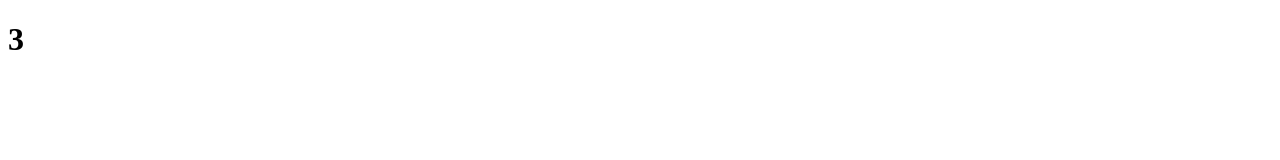
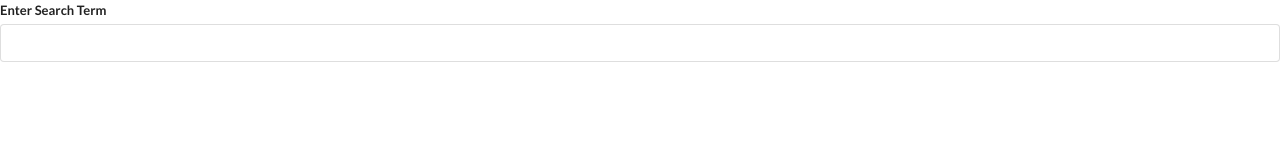
Before and after one commit to enesarifard/widgets, a React (Create React App) app: page / in a window 1280 px wide. Shown: the top 160 px of the page. Built offline with nearby package versions, Linux system fonts and the light colour scheme.

Commit message:
added search

```diff
--- a/public/index.html
+++ b/public/index.html
@@ -10,6 +10,10 @@
       content="Web site created using create-react-app"
     />
     <link rel="apple-touch-icon" href="%PUBLIC_URL%/logo192.png" />
+    <link
+      rel="stylesheet"
+      href="https://cdnjs.cloudflare.com/ajax/libs/semantic-ui/2.4.1/semantic.min.css"
+    />
     <!--
       manifest.json provides metadata used when your web app is installed on a
       user's mobile device or desktop. See https://developers.google.com/web/fundamentals/web-app-manifest/
--- a/src/App.js
+++ b/src/App.js
@@ -1,6 +1,6 @@
 import React from 'react';
 import Accordion from './components/Accordion';
-
+import Search from './components/Search';
 const items = [
   {
     title: 'What is React?',
@@ -18,7 +18,7 @@ const items = [
 export default () => {
   return (
     <div>
-      <Accordion items={items} />
+      <Search />
     </div>
   );
 };
--- a/src/components/Accordion.js
+++ b/src/components/Accordion.js
@@ -1,7 +1,29 @@
-import React from 'react';
+import React, { useState } from 'react';
 
 const Accordion = ({ items }) => {
-  return <h1> {items.length} </h1>;
+  const [activeIndex, setActiveIndex] = useState(null);
+
+  const onTitleClick = (index) => {
+    setActiveIndex(index);
+  };
+
+  const renderedItems = items.map((item, index) => {
+    const active = index === activeIndex ? 'active' : '';
+
+    return (
+      <React.Fragment key={item.title}>
+        <div className={`title ${active}`} onClick={() => onTitleClick(index)}>
+          <i className='dropdown icon'></i>
+          {item.title}
+        </div>
+        <div className={`content ${active}`}>
+          <p>{item.content}</p>
+        </div>
+      </React.Fragment>
+    );
+  });
+
+  return <div className='ui styled accordion'>{renderedItems}</div>;
 };
 
 export default Accordion;
--- /dev/null
+++ b/src/components/Search.js
@@ -0,0 +1,17 @@
+import React, { useState } from 'react';
+
+const Search = () => {
+  const [term, setTerm] = useState('');
+  return (
+    <div>
+      <div className='ui form'>
+        <div className='field'>
+          <label>Enter Search Term</label>
+          <input value={term} onChange={(e) => setTerm(e.target.value)} className='input'></input>
+        </div>
+      </div>
+    </div>
+  );
+};
+
+export default Search;
```
